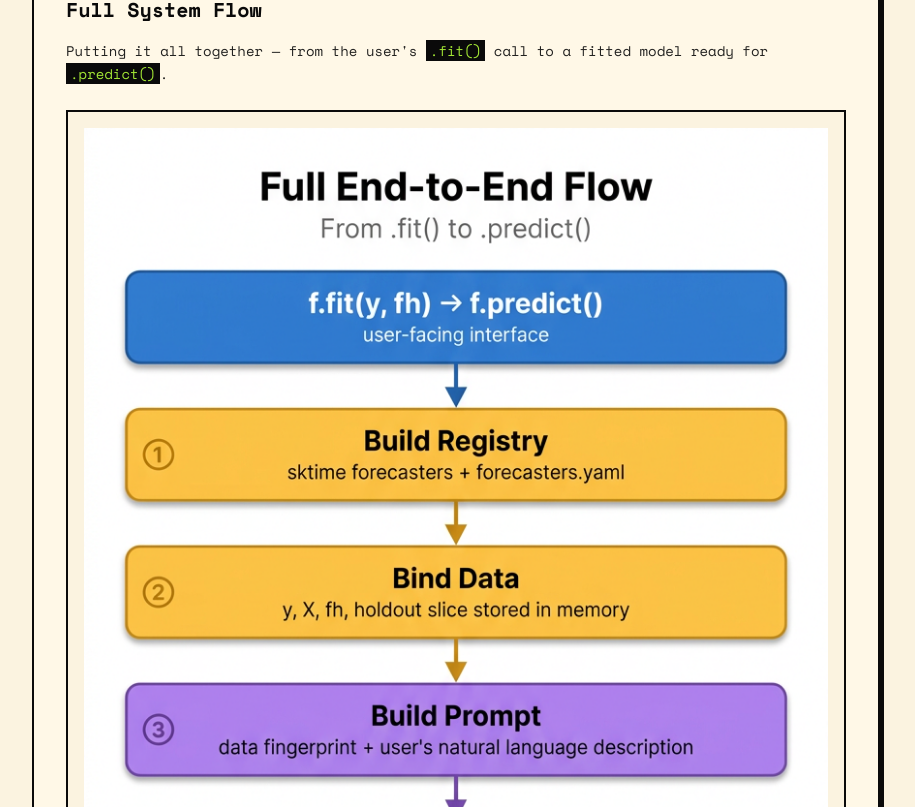
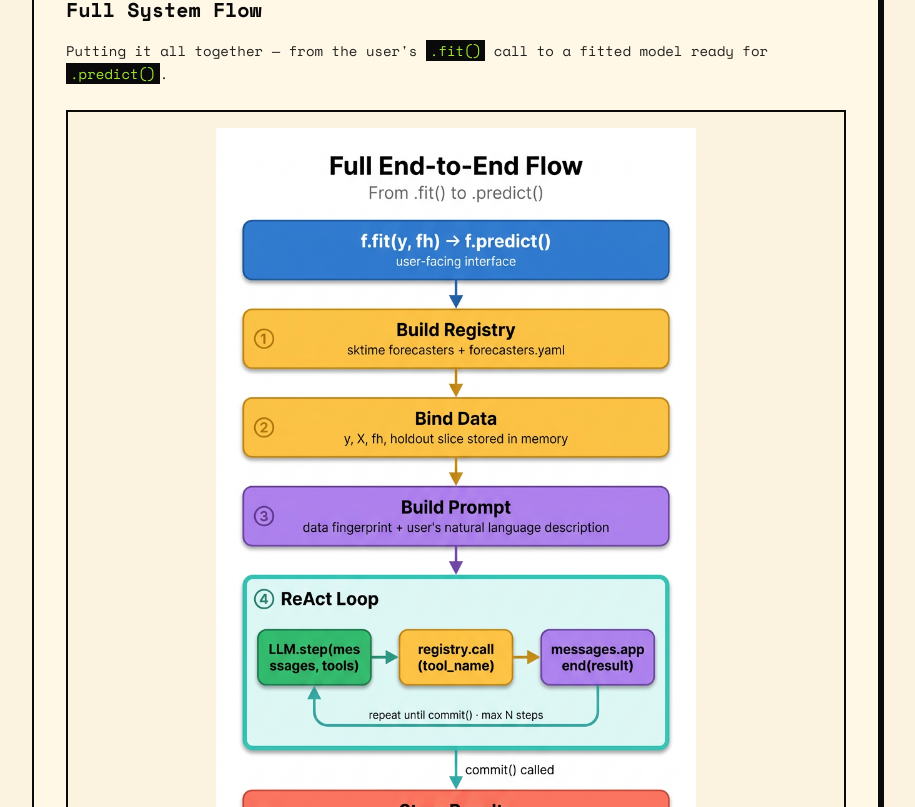
Before and after one commit to kpal002/portfolio, a Next.js app: page /projects/sktime-agentic-forecaster in a window 1280 px wide. Shown: the part 8993-9800 px from the top of the page, without its empty margins (184-1099 px from the left). Built offline with nearby package versions, Linux system fonts and the light colour scheme.

Commit message:
Constrain full flow diagram width to 480px

```diff
--- a/app/projects/sktime-agentic-forecaster/page.jsx
+++ b/app/projects/sktime-agentic-forecaster/page.jsx
@@ -27,10 +27,10 @@ function Card({ children, className = "" }) {
   );
 }
 
-function Diagram({ src, alt, caption }) {
+function Diagram({ src, alt, caption, maxWidth }) {
   return (
     <figure className="my-6 border-2 border-ink bg-bg p-4">
-      <div className="relative w-full">
+      <div className={`relative ${maxWidth ? "mx-auto" : "w-full"}`} style={maxWidth ? { maxWidth } : {}}>
         <Image
           src={src}
           alt={alt}
@@ -459,6 +459,7 @@ export default function SkTimeAgenticPage() {
             src="/projects/sktime/06_full_flow.png"
             alt="Full end-to-end system flow"
             caption="Figure 6 — Complete flow from .fit() through the ReAct loop to a committed, refitted model. The same flow applies regardless of transport mode or LLM backend."
+            maxWidth="480px"
           />
         </Card>
 
```
